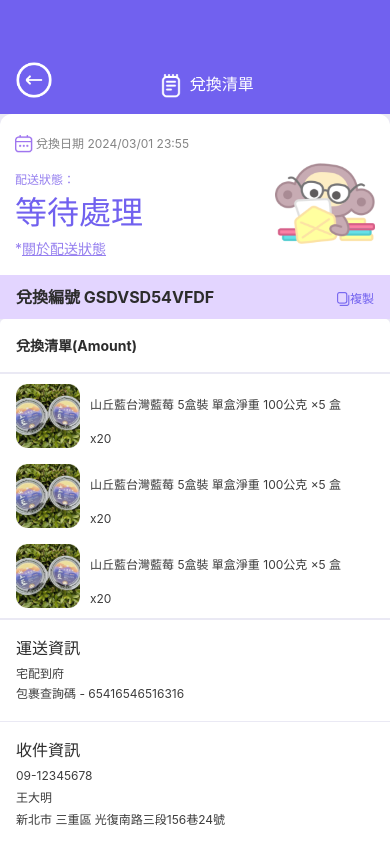
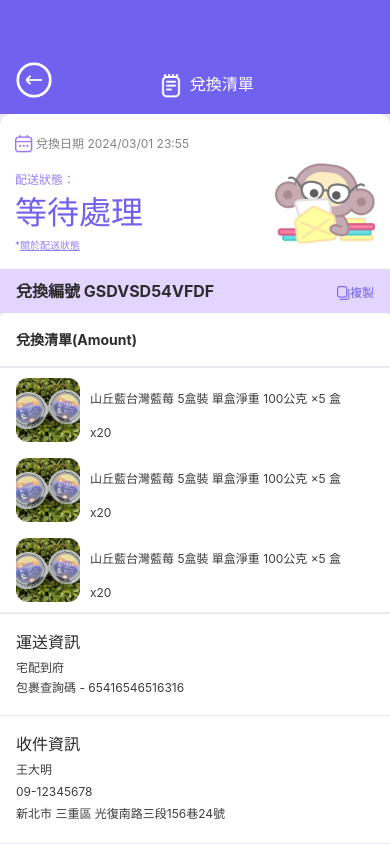
Before and after one commit to ThandarAungUCSM/pk_nuxt, a Nuxt app: page /orderdetail/1 in a window 390 px wide. Shown: the top 844 px of the page. Built offline with nearby package versions, Linux system fonts and the light colour scheme.

Commit message:
convert-history orderlist page fixed

```diff
--- a/components/OrderFirst.vue
+++ b/components/OrderFirst.vue
@@ -105,6 +105,9 @@ export default {
         color: #2C2C2C;
         font-weight: 400;
         font-size: 14px;
+        @media screen and (max-width: 768px) {
+          font-size: 1rem;
+        }
       }
     }
     .product-content {
--- a/components/OrderNav.vue
+++ b/components/OrderNav.vue
@@ -55,7 +55,7 @@ export default {
   }
   .activeCss {
     @media screen and (max-width: 768px) {
-      border-bottom: 2px solid #6100FF;
+      border-bottom: 3px solid #6100FF;
     }
   }
   .paddingCss {
@@ -89,8 +89,7 @@ export default {
       font-size: 1rem;
       cursor: pointer;
       @media screen and (max-width: 768px) {
-        font-weight: 400;
-        font-size: 0.875rem;
+        color: #000;
       }
     }
   }
--- a/pages/orderdetail/_id.vue
+++ b/pages/orderdetail/_id.vue
@@ -45,8 +45,11 @@
                 <p class="left-facts">配送方式：</p>
               </div>
               <div class="detail-right">
-                <p class="right-facts">09-12345678</p>
-                <p class="right-facts"> 王大明 </p>
+                <p class="right-facts pctrue">09-12345678</p>
+                <p class="right-facts pctrue"> 王大明 </p>
+
+                <p class="right-facts mobiletrue"> 王大明 </p>
+                <p class="right-facts mobiletrue">09-12345678</p>
                 <p class="right-facts"> 新北市 三重區 光復南路三段156巷24號 </p>
                 <p class="right-facts m-hide">宅配到府</p>
               </div>
@@ -69,7 +72,7 @@
               </div>
             </div>
           </div>
-          <div class="price1-block">
+          <!-- <div class="price1-block">
             <div class="methods-div">
               <p class="title-txt">兌換資訊</p>
               <span class="method-txt">統一編號/管理室代收/電話連絡方式</span>
@@ -88,7 +91,7 @@
                 <p class="price1-amount">108,900</p>
               </div>
             </div>
-          </div>
+          </div> -->
           <div class="apply-block">
             <p class="apply-txt">申請退貨退款</p>
           </div>
@@ -347,6 +350,7 @@ export default {
       .detail-content {
         display: flex;
         .detail-left {
+          width: 20%;
           @media screen and (max-width: 768px) {
             display: none;
           }
@@ -400,7 +404,7 @@ export default {
         justify-content: space-between;
         .detail-left {
           .price1-txt {
-            font-weight: 400;
+            font-weight: 500;
             font-size: 12px;
             color: #957FEF;
             margin-bottom: 7px;
@@ -469,6 +473,17 @@ export default {
       }
       p {
         margin-bottom: 2px;
+      }
+    }
+    .pctrue {
+      @media screen and (max-width: 768px) {
+        display: none;
+      }
+    }
+    .mobiletrue {
+      display: none;
+      @media screen and (max-width: 768px) {
+        display: block;
       }
     }
     .m-price1-block {
@@ -564,6 +579,10 @@ export default {
           font-size: 12px;
           color: #957FEF;
           margin-bottom: 0;
+          display: none;
+          @media screen and (max-width: 768px) {
+            display: block;
+          }
         }
         .shipping-result {
           font-weight: 400;
@@ -625,7 +644,7 @@ export default {
       @media screen and (max-width: 768px) {
         display: block;
         font-weight: 400;
-        font-size: 14px;
+        font-size: 10px;
         color: #957FEF;
         padding-left: 15px;
         padding-right: 15px;
```
